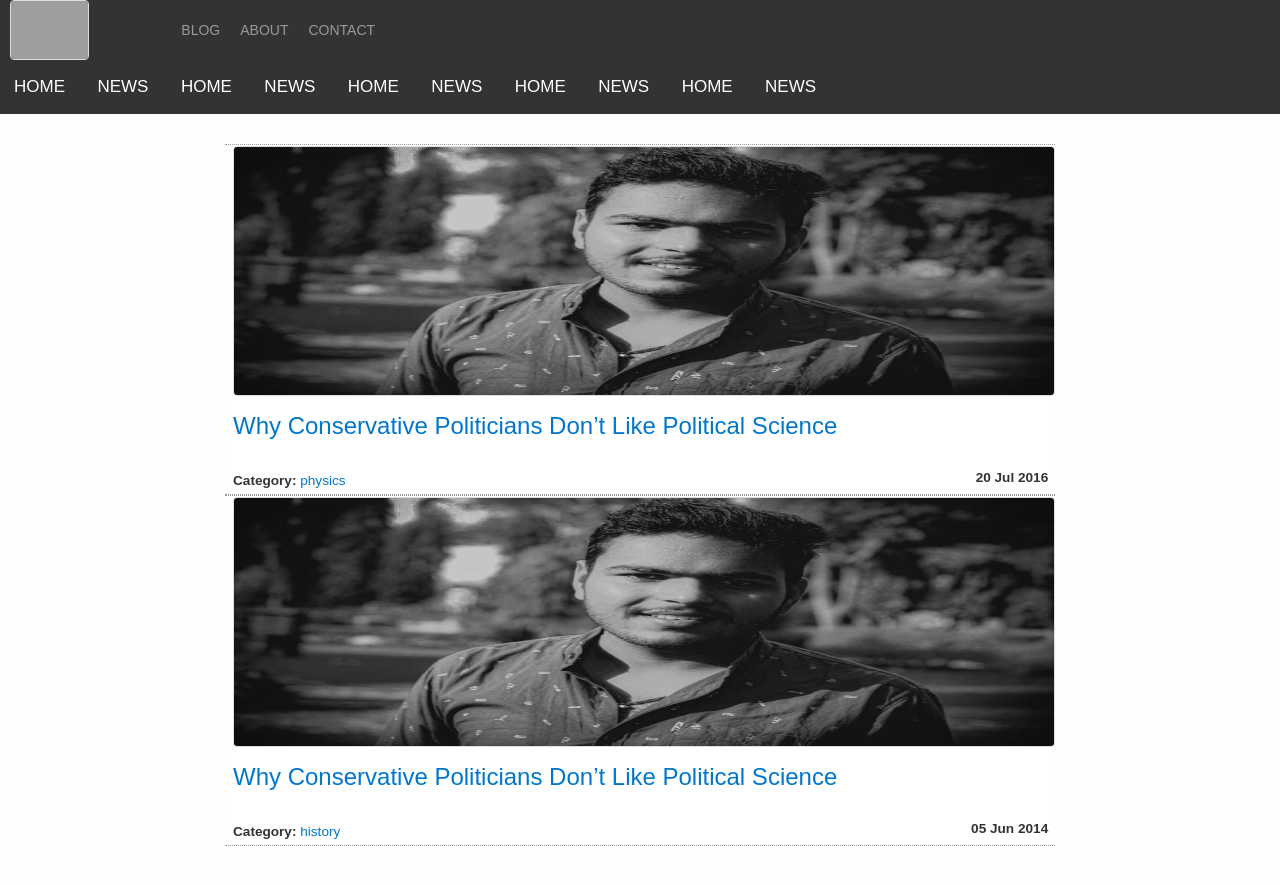
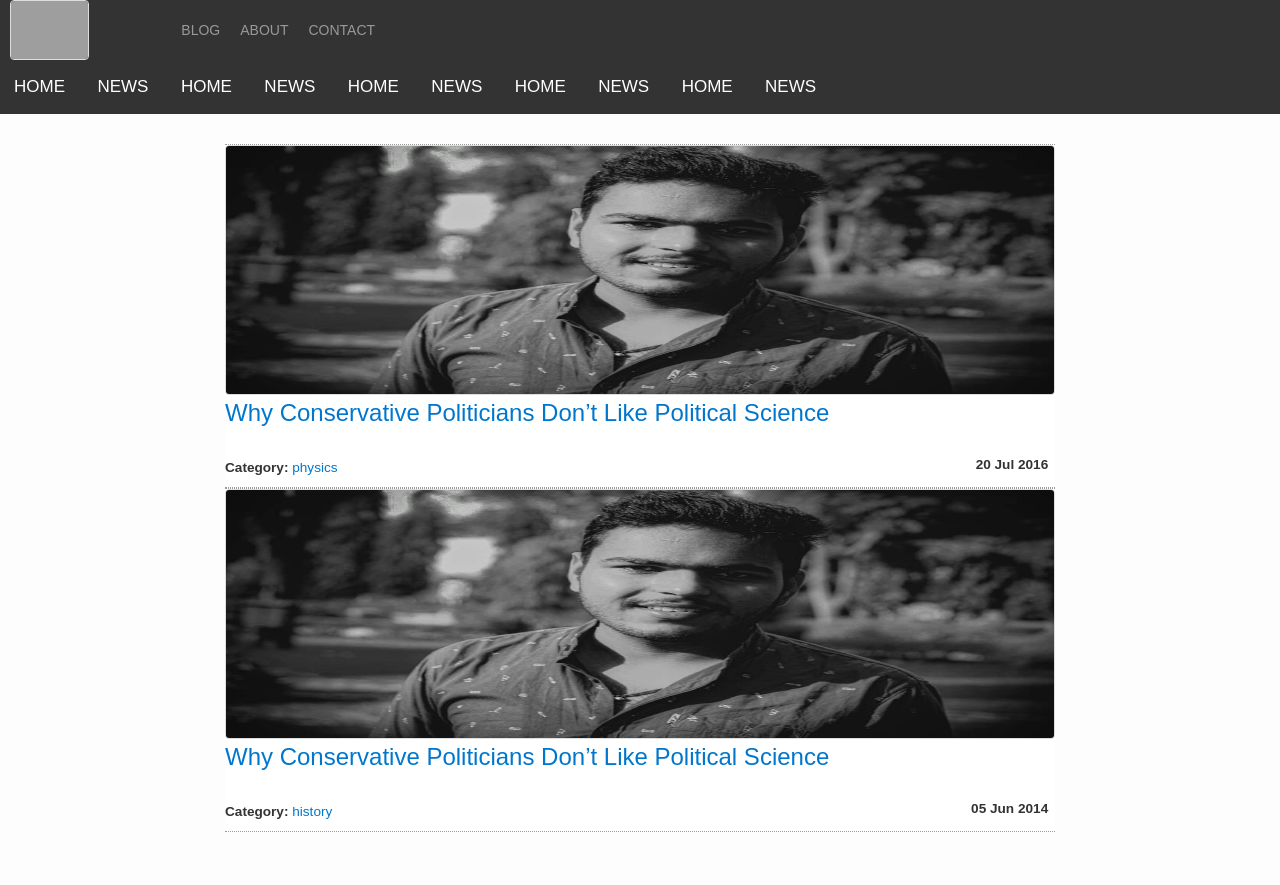
Before and after one commit to Indscience/indscience.github.io, a Jekyll site: the page built from index.html, in a window 1280 px wide. Shown: the top 885 px of the page. Built offline with Jekyll 4.4.1, drawn with Linux system fonts in a browser that asks for light colours; nearby versions of some CDN libraries; some web fonts are replaced; grey boxes are pictures that could not be loaded.

Commit message:
Update _layout.scss

```diff
--- a/_sass/_layout.scss
+++ b/_sass/_layout.scss
@@ -195,14 +195,14 @@ ul#archive {
 ul#archive li {
        border-top: #999 1px dotted;
        border-bottom: #999 1px dotted;
-       padding: .1em 0 .1em .5em;
+       padding: 0em 0em .5em 0em;
 }
 
 ul#archive li:nth-child(even) { background: white; }
 ul#archive li:nth-child(odd) { background: white; }
 
 ul#archive  h2 {
-	padding-top: .5em }
+	padding-top: 0em }
 
 ul#archive li.alt {
        background: white;
```
